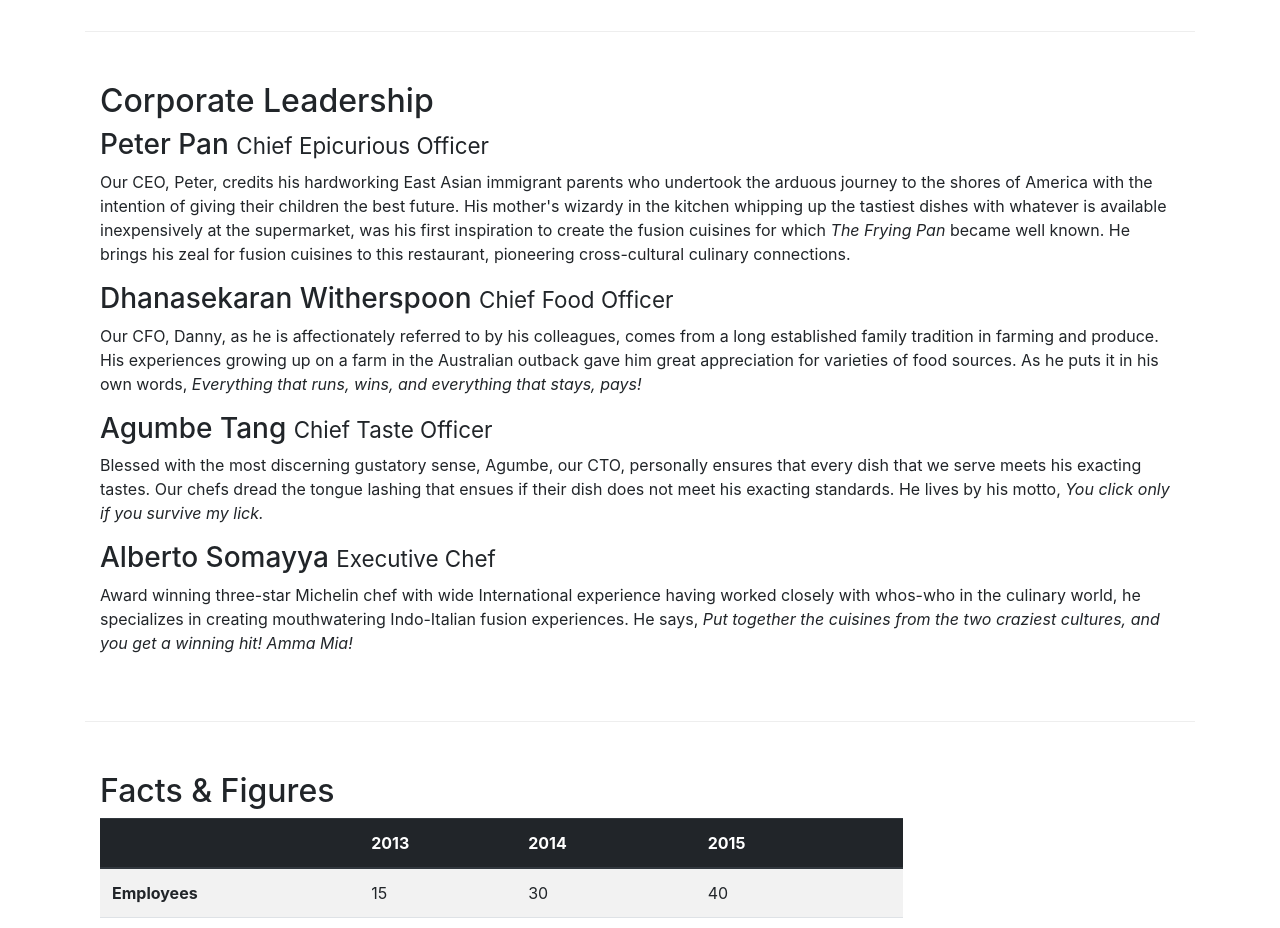
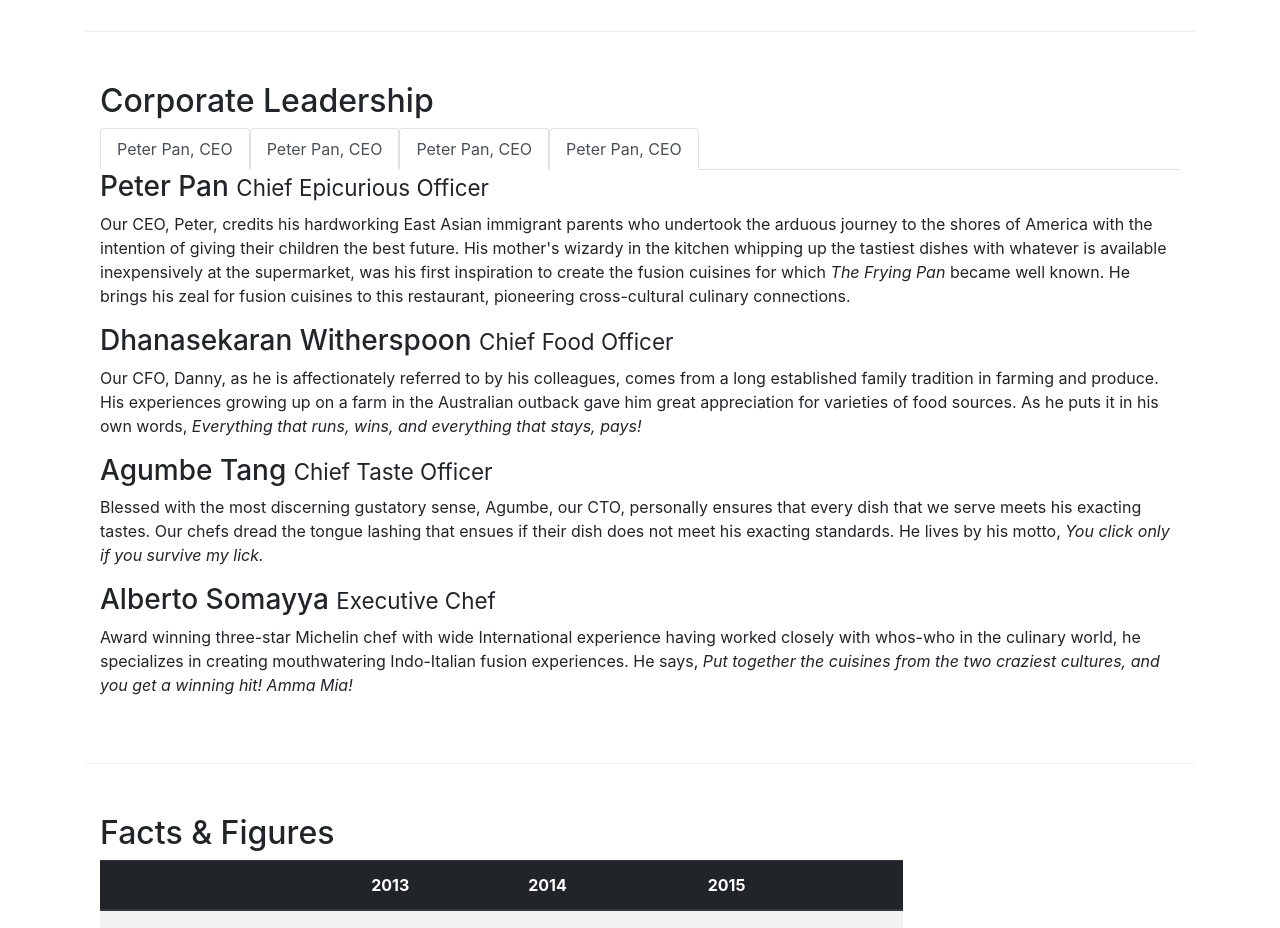
Before and after one commit to Code16-Gautam/CourseraFrontend, a website: page aboutus.html in a window 1280 px wide. Shown: the part 940-1868 px from the top of the page. Drawn offline with nearby package versions, Linux system fonts and the light colour scheme.

```diff
--- a/aboutus.html
+++ b/aboutus.html
@@ -39,7 +39,9 @@
         >
           <span class="navbar-toggler-icon"></span>
         </button>
-        <a class="navbar-brand" href="#"><img src="img/logo.png" height="30" width="41"/> </a>
+        <a class="navbar-brand" href="#"
+          ><img src="img/logo.png" height="30" width="41" />
+        </a>
         <div class="collapse navbar-collapse" id="Navbar">
           <ul class="navbar-nav mr-auto">
             <li class="nav-item">
@@ -154,6 +156,49 @@
       <div class="row row-content">
         <div class="col-12">
           <h2>Corporate Leadership</h2>
+          <ul class="nav nav-tabs">
+            <li class="nav-item">
+              <a
+                class="nav-link active"
+                href="#peter"
+                role="tab"
+                data-toggle="tab"
+              >
+                Peter Pan, CEO</a
+              >
+            </li>
+            <li class="nav-item">
+              <a
+                class="nav-link active"
+                href="#peter"
+                role="tab"
+                data-toggle="tab"
+              >
+                Peter Pan, CEO</a
+              >
+            </li>
+            <li class="nav-item">
+              <a
+                class="nav-link active"
+                href="#peter"
+                role="tab"
+                data-toggle="tab"
+              >
+                Peter Pan, CEO</a
+              >
+            </li>
+            <li class="nav-item">
+              <a
+                class="nav-link active"
+                href="#peter"
+                role="tab"
+                data-toggle="tab"
+              >
+                Peter Pan, CEO</a
+              >
+            </li>
+
+          </ul>
           <h3>Peter Pan <small>Chief Epicurious Officer</small></h3>
           <p class="d-none d-sm-block">
             Our CEO, Peter, credits his hardworking East Asian immigrant parents
@@ -166,6 +211,8 @@
             fusion cuisines to this restaurant, pioneering cross-cultural
             culinary connections.
           </p>
+
+
           <h3>Dhanasekaran Witherspoon <small>Chief Food Officer</small></h3>
           <p class="d-none d-sm-block">
             Our CFO, Danny, as he is affectionately referred to by his
@@ -177,6 +224,7 @@
               >Everything that runs, wins, and everything that stays, pays!</em
             >
           </p>
+
           <h3>Agumbe Tang <small>Chief Taste Officer</small></h3>
           <p class="d-none d-sm-block">
             Blessed with the most discerning gustatory sense, Agumbe, our CTO,
@@ -185,6 +233,8 @@
             does not meet his exacting standards. He lives by his motto,
             <em>You click only if you survive my lick.</em>
           </p>
+
+
           <h3>Alberto Somayya <small>Executive Chef</small></h3>
           <p class="d-none d-sm-block">
             Award winning three-star Michelin chef with wide International
```
